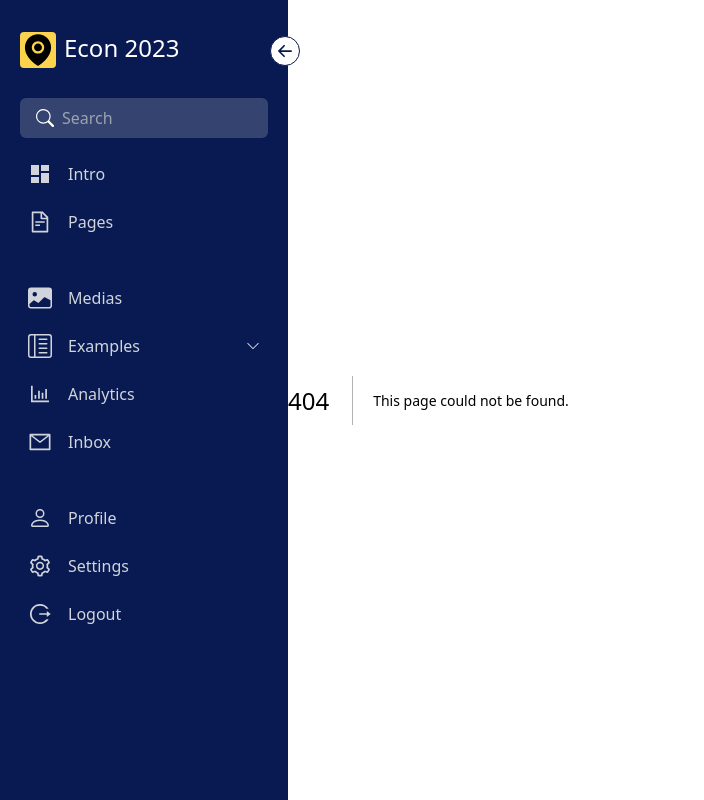
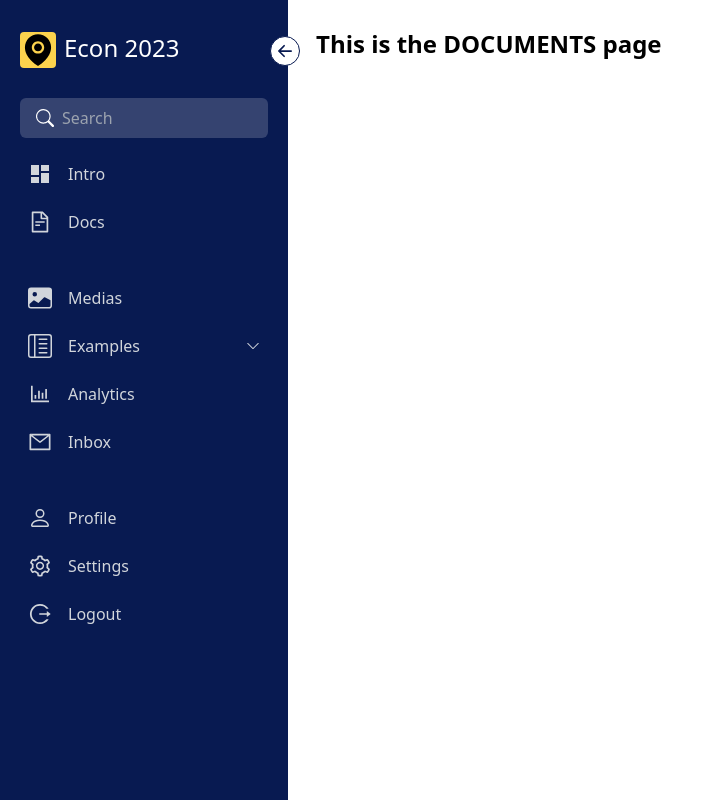
Before and after one commit to benbenz/wombat, a Next.js app: page /content/documents in a window 1280 px wide. Before the commit this address had no page. Shown: the whole page, without its empty margins (0-704 px from the left). Built offline with nearby package versions, Linux system fonts and the light colour scheme.

Commit message:
- working on framework - added watcher

```diff
--- a/package.json
+++ b/package.json
@@ -8,19 +8,21 @@
     "url": "git+https://github.com/benbenz/wombat.git"
   },
   "scripts": {
-    "dev": "next dev",
+    "dev": "node watcher.js & next dev",
     "build": "next build",
     "start": "next start",
     "lint": "next lint"
   },
   "dependencies": {
     "@jupyter-widgets/html-manager": "^1.0.7",
+    "chokidar": "^3.5.3",
     "next": "13.2.4",
     "next-mdx-remote": "^4.4.1",
     "react": "18.2.0",
     "react-dom": "18.2.0",
     "react-icons": "^4.8.0",
-    "react-katex": "^3.0.1"
+    "react-katex": "^3.0.1",
+    "ws": "^8.13.0"
   },
   "devDependencies": {
     "autoprefixer": "^10.4.14",
--- /dev/null
+++ b/public/intro.html
@@ -0,0 +1,6 @@
+<!-- you have to include this if you are using tailwind in pure HTML -->
+<link rel="stylesheet" href="/_next/static/css/styles.chunk.css" />
+<!-- note that it is now 'class' instead of 'className' ... -->
+<div class="p-7">
+<h1 class="text-2xl font-semibold">This is the INTRO page</h1>
+</div>
--- a/src/components/Menu.js
+++ b/src/components/Menu.js
@@ -3,7 +3,18 @@ import { RiDashboardFill } from 'react-icons/ri' ;
 
 import { useState } from 'react' ;
 import styles from '../styles/Menu.module.css';
+import Link from 'next/link';
 
+function MenuLink({menu}) {
+    if(menu.link) {
+        if(menu.link.endsWith(".html"))
+            return <Link href={"/page/"+menu.link}>{menu.title}</Link>
+        else
+            return <Link href={menu.link}>{menu.title}</Link>
+
+    } else
+        return menu.title
+}
 
 export default function Menu(props) {
     const [submenuOpen,setSubmenuOpen] = useState(false)
@@ -16,7 +27,7 @@ export default function Menu(props) {
                 { menu.icon ? menu.icon : <RiDashboardFill/> }
                 </span>
 
-                <span className={styles.menuitemtext+` ${!props.open && "hidden"}`}>{menu.title}</span>
+                <span className={styles.menuitemtext+` ${!props.open && "hidden"}`}><MenuLink menu={menu}/></span>
                 {menu.submenu && props.open && (
                     <BsChevronDown className={`${submenuOpen && "rotate-180"}`} onClick={()=>setSubmenuOpen(!submenuOpen)}/>
                 )
--- a/src/pages/_app.js
+++ b/src/pages/_app.js
@@ -8,17 +8,17 @@ import Layout from '../components/Layout.js'
 
 export default function App({ Component, pageProps }) {
   const menuItems = [
-    { title: "Intro" , link: "/content/intro"} ,
-    { title: "Pages" , icon: <AiOutlineFileText/>} ,
-    { title: "Medias" , icon: <BsFillImageFill/> , spacing: true } ,
+    { title: "Intro" , link: "intro.html"} ,
+    { title: "Docs" , link: "/content/documents" , icon: <AiOutlineFileText/>} ,
+    { title: "Medias" , link: "/content/medias" , icon: <BsFillImageFill/> , spacing: true } ,
     {
       title: "Examples" ,
       icon : <BsReverseLayoutTextSidebarReverse/>,
       submenu: true ,
       submenuItems : [
-        { title: "MarkDown" , linkMaterial: "example.mdx" } ,
-        { title: "Jupyter" , linkMaterial: "ols.ipynb" } ,
-        { title: "Static" , link: "/"}
+        { title: "MarkDown" , link: "example.mdx" } ,
+        { title: "Jupyter" , link: "ols.ipynb" } ,
+        { title: "Other" , link: "/"}
       ]
     } ,
     { title: "Analytics" , icon: <AiOutlineBarChart/> },
--- /dev/null
+++ b/src/pages/content/documents.js
@@ -0,0 +1,7 @@
+export default function Docs() {
+    return (
+      <div className="p-7">
+      <h1 className="text-2xl font-semibold">This is the DOCUMENTS page</h1>
+      </div>
+    )
+  }
--- /dev/null
+++ b/src/pages/content/medias.js
@@ -0,0 +1,7 @@
+export default function Medias() {
+    return (
+      <div className="p-7">
+      <h1 className="text-2xl font-semibold">This is the MEDIAS page</h1>
+      </div>
+    )
+  }
--- /dev/null
+++ b/src/pages/page/[pageName].js
@@ -0,0 +1,91 @@
+// pages/page/[pageName].js
+import React, { useState, useEffect } from 'react';
+import { useRouter } from 'next/router';
+const path = require('path');
+
+const Page = () => {
+  const router = useRouter();
+  const { pageName } = router.query;
+  const { pagePath } = path.resolve(__dirname, '..' , '..' , '..' , pageName)
+  const [htmlContent, setHtmlContent] = useState('');
+
+  useEffect(() => {
+    if (pageName) {
+      fetch(`/${pageName}`)
+        .then((response) => response.text())
+        .then((data) => setHtmlContent(data));
+    }
+  }, [pageName]);
+
+  useEffect(() => {
+    const ws = new WebSocket('ws://localhost:9999');
+
+    ws.onmessage = (event) => {
+      if (event.data.startsWith('html-update')) {
+        let thePage = event.data.replace('html-update:','')
+        console.log("PAGE="+thePage,"VS",pagePath)
+        if(thePage===pagePath) {
+            fetch(`/${pageName}`)
+            .then((response) => response.text())
+            .then((data) => setHtmlContent(data));
+        }
+      }
+    };
+
+    return () => {
+      ws.close();
+    };
+  }, [pageName]);
+
+  return (
+    <div
+      dangerouslySetInnerHTML={{
+        __html: htmlContent,
+      }}
+    />
+  );
+};
+
+// const Page = ({ htmlContent }) => {
+//   return (
+//     <div
+//       dangerouslySetInnerHTML={{
+//         __html: htmlContent,
+//       }}
+//     />
+//   );
+// };
+
+// export async function getStaticProps({ params }) {
+//   const fs = require('fs');
+//   const path = require('path');
+//   const filePath = path.join(process.cwd(), 'public', `${params.pageName}`);// `${params.pageName}.html`);
+//   const htmlContent = fs.readFileSync(filePath, 'utf8');
+
+//   return {
+//     props: {
+//       htmlContent,
+//     },
+//   };
+// }
+
+// export async function getStaticPaths() {
+//   const fs = require('fs');
+//   const path = require('path');
+//   const pagesDir = path.join(process.cwd(), 'public');
+//   const fileNames = fs.readdirSync(pagesDir).filter((file) => file.endsWith('.html'));
+
+//   const paths = fileNames.map((fileName) => ({
+//     params: {
+//       pageName: fileName //.replace(/\.html$/, ''),
+//     },
+//   }));
+
+//   return {
+//     paths,
+//     fallback: false,
+//   };
+// }
+
+
+export default Page;
```
Also changed, not shown: watcher.js (added, +19 -0 lines), src/pages/content/intro.js (deleted), 1 other file (tests, documents, lock files or other folders).
